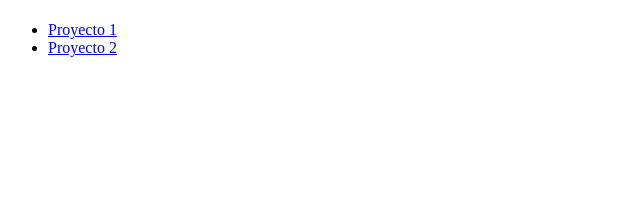
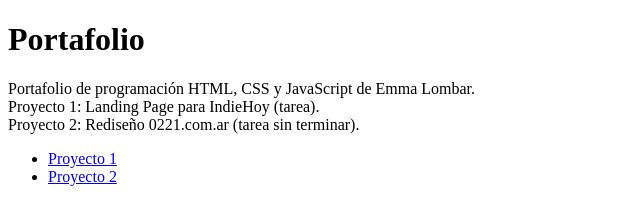
Before and after one commit to emmalombar/Portafolio, a plain HTML site: page index.html in a window 1280 px wide. Shown: the whole page, without its empty margins (0-640 px from the left). Drawn offline with Linux system fonts and the light colour scheme.

Commit message:
Update index.html

```diff
--- a/index.html
+++ b/index.html
@@ -6,9 +6,12 @@
     <title>Portafolio</title>
 </head>
 <body>
-    <h1></h1>
+    <h1>Portafolio</h1>
+    <p>Portafolio de programación HTML, CSS y JavaScript de Emma Lombar. <br> Proyecto 1: Landing Page para IndieHoy (tarea). <br>
+Proyecto 2: Rediseño 0221.com.ar (tarea sin terminar).</p>
+
     <ul>
-        <li><a href="Landing-page-para-IndieHoy-(tarea)/index.html">Proyecto 1</a></li>
+        <li><a href="proyecto1/index.html">Proyecto 1</a></li>
         <li><a href="proyecto2/index.html">Proyecto 2</a></li>
     </ul>
 </body>
```
